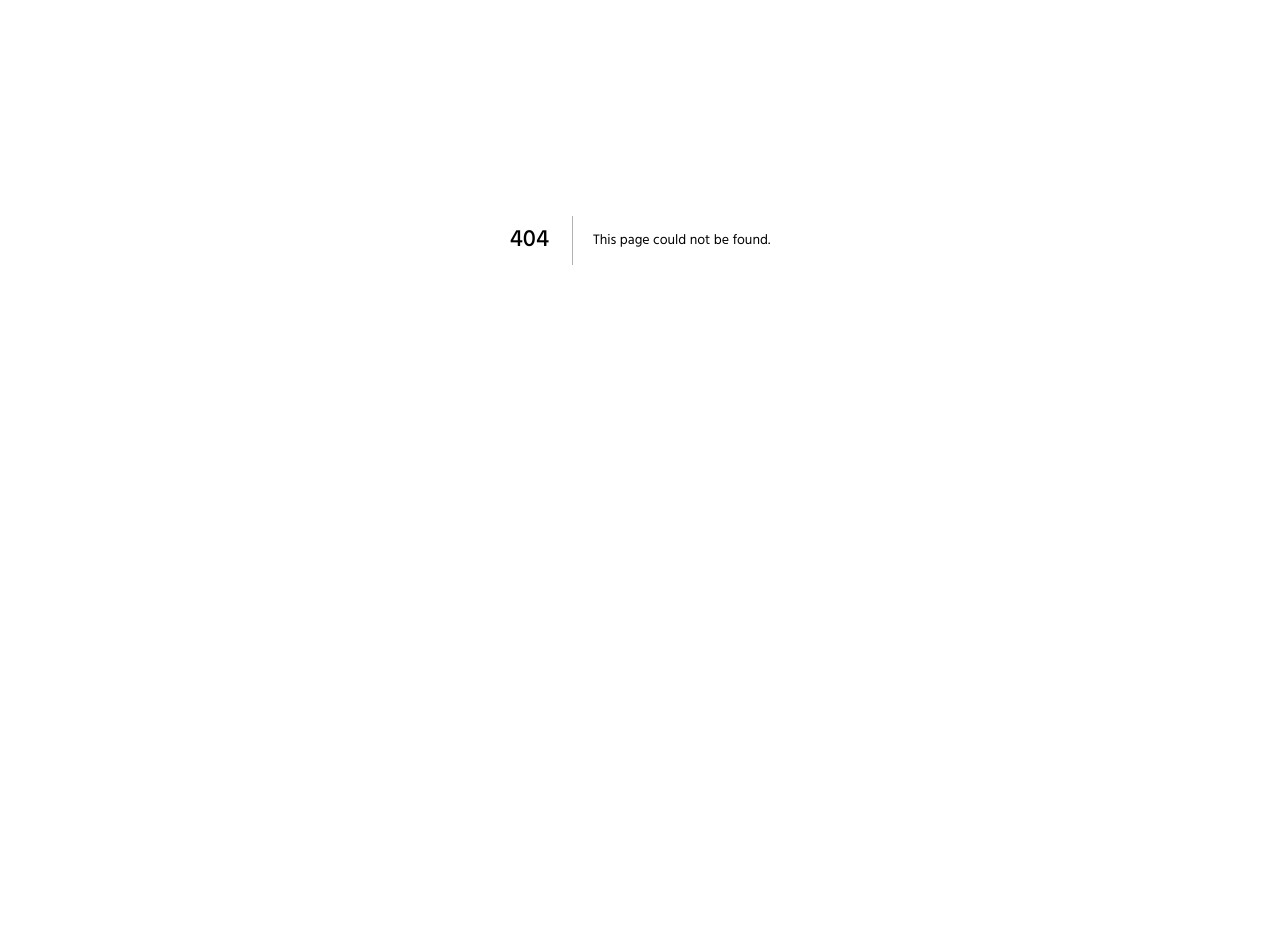
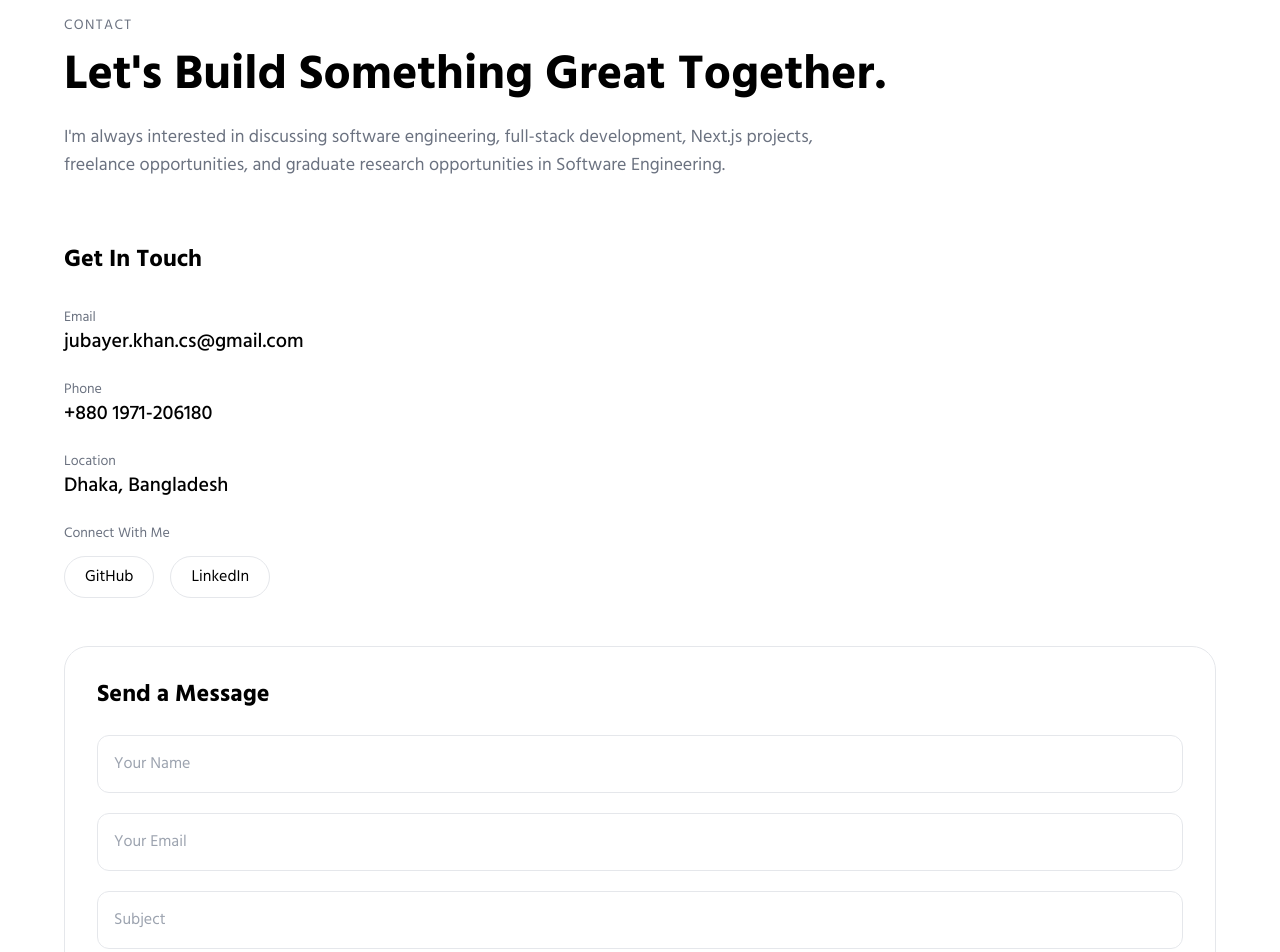
Before and after one commit to jubayerkhan/portfolio-test, a Next.js app: page /contact in a window 1280 px wide. Before the commit this address had no page. Shown: the part 160-1112 px from the top of the page. Before the commit the page ends 800 px from the top, so only its background shows below. Built offline with nearby package versions, Linux system fonts and the light colour scheme.

Commit message:
contact page

```diff
--- a/components/Header/index.js
+++ b/components/Header/index.js
@@ -5,6 +5,7 @@ import React, { useEffect, useState } from "react";
 import Button from "../Button";
 // Local Data
 import data from "../../data/portfolio.json";
+import Link from "next/link";
 
 const Header = ({ handleWorkScroll, handleAboutScroll, isBlog }) => {
   const router = useRouter();
@@ -84,11 +85,13 @@ const Header = ({ handleWorkScroll, handleAboutScroll, isBlog }) => {
                     </Button>
                   )}
 
+                  <Link href="/contact">
                     <Button
-                    onClick={() => window.open("mailto:hello@chetanverma.com")}
+                    // onClick={() => window.open("mailto:jubayer.khan.cs@gmail.com")}
                     >
                       Contact
                     </Button>
+                  </Link>
                 </div>
               ) : (
                 <div className="grid grid-cols-1">
@@ -107,11 +110,13 @@ const Header = ({ handleWorkScroll, handleAboutScroll, isBlog }) => {
                     </Button>
                   )}
 
+                  <Link href="/contact">
                     <Button
-                    onClick={() => window.open("mailto:hello@chetanverma.com")}
+                    // onClick={() => window.open("mailto:jubayer.khan.cs@gmail.com")}
                     >
                       Contact
                     </Button>
+                  </Link>
                 </div>
               )}
             </Popover.Panel>
@@ -145,9 +150,13 @@ const Header = ({ handleWorkScroll, handleAboutScroll, isBlog }) => {
               </Button>
             )}
 
-            <Button onClick={() => window.open("mailto:hello@chetanverma.com")}>
+            <Link href="/contact">
+              <Button
+              // onClick={() => window.open("mailto:jubayer.khan.cs@gmail.com")}
+              >
                 Contact
               </Button>
+            </Link>
             {mounted && theme && data.darkMode && (
               <Button
                 onClick={() => setTheme(theme === "dark" ? "light" : "dark")}
@@ -174,9 +183,13 @@ const Header = ({ handleWorkScroll, handleAboutScroll, isBlog }) => {
               </Button>
             )}
 
-            <Button onClick={() => window.open("mailto:hello@chetanverma.com")}>
+            <Link href="/contact">
+              <Button
+              // onClick={() => window.open("mailto:jubayer.khan.cs@gmail.com")}
+              >
                 Contact
               </Button>
+            </Link>
 
             {mounted && theme && data.darkMode && (
               <Button
--- /dev/null
+++ b/pages/contact/index.js
@@ -0,0 +1,138 @@
+import Header from "../../components/Header";
+
+const Contact = () => {
+  return (
+    <div className="container mx-auto">
+      <Header />
+      <section className="px-4 py-20">
+        <div className="max-w-6xl mx-auto">
+          {/* Heading */}
+          <div className="mb-16">
+            <p className="text-sm uppercase tracking-widest text-gray-500">
+              Contact
+            </p>
+
+            <h1 className="mt-4 text-5xl md:text-6xl font-bold">
+              Let's Build Something Great Together.
+            </h1>
+
+            <p className="mt-6 max-w-3xl text-lg text-gray-500">
+              I'm always interested in discussing software engineering,
+              full-stack development, Next.js projects, freelance opportunities,
+              and graduate research opportunities in Software Engineering.
+            </p>
+          </div>
+
+          <div className="grid lg:grid-cols-2 gap-12">
+            {/* Left Side */}
+            <div>
+              <h2 className="text-2xl font-semibold mb-8">Get In Touch</h2>
+
+              <div className="space-y-6">
+                <div>
+                  <p className="text-gray-500 text-sm">Email</p>
+                  <a
+                    href="mailto:jubayer.khan.cs@gmail.com"
+                    className="text-xl font-medium hover:underline"
+                  >
+                    jubayer.khan.cs@gmail.com
+                  </a>
+                </div>
+
+                <div>
+                  <p className="text-gray-500 text-sm">Phone</p>
+                  <a
+                    href="tel:+8801971206180"
+                    className="text-xl font-medium hover:underline"
+                  >
+                    +880 1971-206180
+                  </a>
+                </div>
+
+                <div>
+                  <p className="text-gray-500 text-sm">Location</p>
+                  <p className="text-xl font-medium">Dhaka, Bangladesh</p>
+                </div>
+
+                <div>
+                  <p className="text-gray-500 text-sm mb-3">Connect With Me</p>
+
+                  <div className="flex gap-4">
+                    <a
+                      href="https://github.com/YOUR_GITHUB"
+                      target="_blank"
+                      rel="noreferrer"
+                      className="border px-5 py-2 rounded-full hover:scale-105 transition"
+                    >
+                      GitHub
+                    </a>
+
+                    <a
+                      href="https://linkedin.com/in/YOUR_LINKEDIN"
+                      target="_blank"
+                      rel="noreferrer"
+                      className="border px-5 py-2 rounded-full hover:scale-105 transition"
+                    >
+                      LinkedIn
+                    </a>
+                  </div>
+                </div>
+              </div>
+            </div>
+
+            {/* Right Side */}
+            <div className="border rounded-3xl p-8 backdrop-blur-sm">
+              <h2 className="text-2xl font-semibold mb-6">Send a Message</h2>
+
+              <form className="space-y-5">
+                <input
+                  type="text"
+                  placeholder="Your Name"
+                  className="w-full border rounded-xl p-4 bg-transparent outline-none"
+                />
+
+                <input
+                  type="email"
+                  placeholder="Your Email"
+                  className="w-full border rounded-xl p-4 bg-transparent outline-none"
+                />
+
+                <input
+                  type="text"
+                  placeholder="Subject"
+                  className="w-full border rounded-xl p-4 bg-transparent outline-none"
+                />
+
+                <textarea
+                  rows={6}
+                  placeholder="Your Message"
+                  className="w-full border rounded-xl p-4 bg-transparent outline-none resize-none"
+                />
+
+                <button
+                  type="submit"
+                  className="w-full py-4 rounded-xl font-semibold border hover:scale-[1.02] transition"
+                >
+                  Send Message
+                </button>
+              </form>
+            </div>
+          </div>
+
+          {/* Bottom CTA */}
+          <div className="mt-20 text-center">
+            <h2 className="text-3xl font-bold">Open to New Opportunities</h2>
+
+            <p className="mt-4 text-gray-500 max-w-2xl mx-auto">
+              Whether you have a project, internship opportunity, freelance
+              work, or research collaboration in mind, I'd be happy to hear from
+              you.
+            </p>
+          </div>
+        </div>
+      </section>
+    </div>
+  );
+};
+
+export default Contact;
--- a/pages/index.js
+++ b/pages/index.js
@@ -122,13 +122,13 @@ export default function Home() {
           </div>
         </div>
         {/* This button should not go into production */}
-        {process.env.NODE_ENV === "development" && (
+        {/* {process.env.NODE_ENV === "development" && (
           <div className="fixed bottom-5 right-5">
             <Link href="/edit">
               <Button type="primary">Edit Data</Button>
             </Link>
           </div>
-        )}
+        )} */}
         <div className="mt-10 laptop:mt-40 p-2 laptop:p-0" ref={aboutRef}>
           <h1 className="tablet:m-10 text-2xl text-bold">About.</h1>
           <p className="tablet:m-10 mt-2 text-xl laptop:text-3xl w-full laptop:w-3/5">
--- a/pages/resume.js
+++ b/pages/resume.js
@@ -24,13 +24,13 @@ const Resume = () => {
   }, []);
   return (
     <>
-      {process.env.NODE_ENV === "development" && (
+      {/* {process.env.NODE_ENV === "development" && (
         <div className="fixed bottom-6 right-6">
           <Button onClick={() => router.push("/edit")} type={"primary"}>
             Edit Resume
           </Button>
         </div>
-      )}
+      )} */}
       {data.showCursor && <Cursor />}
       <div
         className={`container mx-auto mb-10 ${
```
Lines whose indentation alone changed are shown as unchanged.
